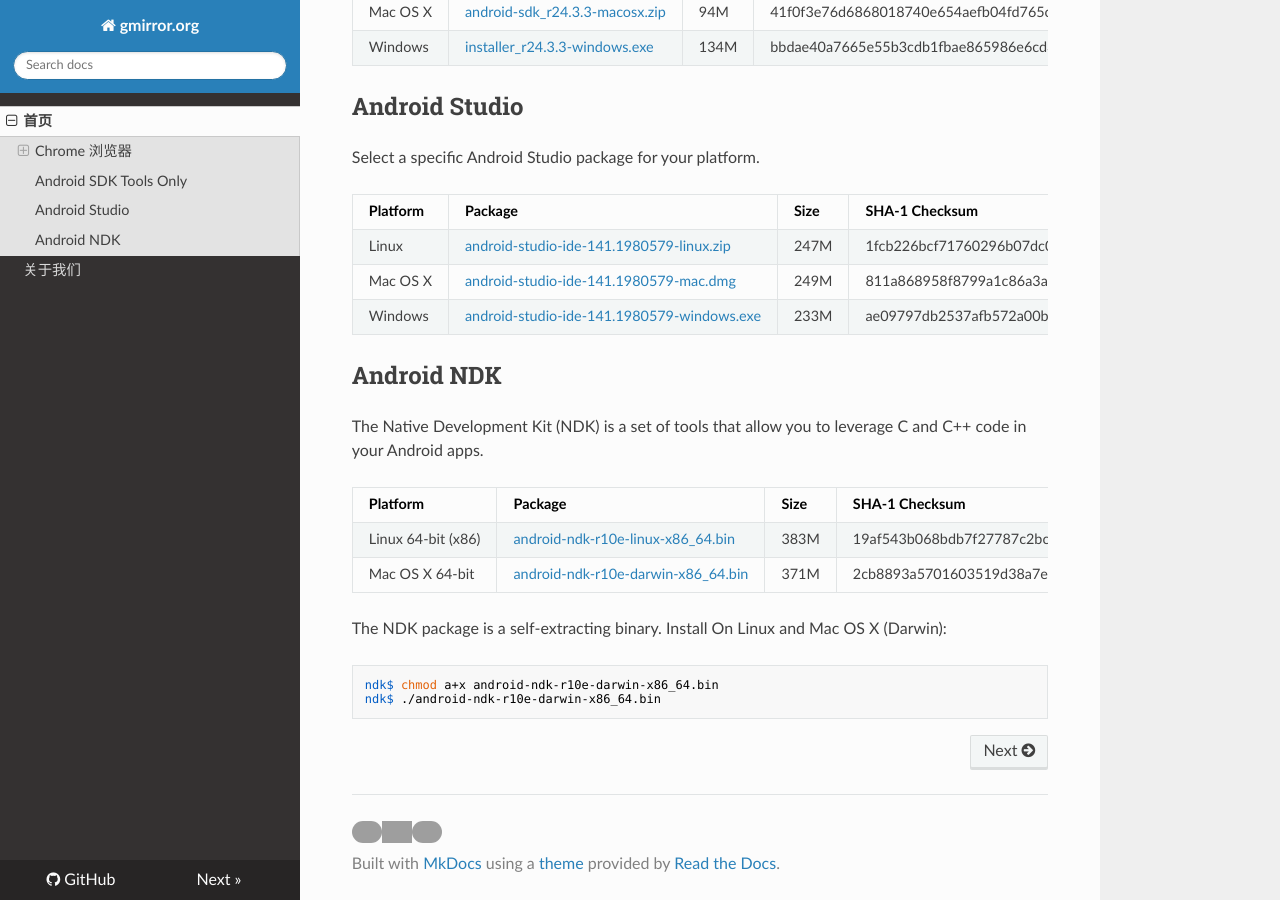
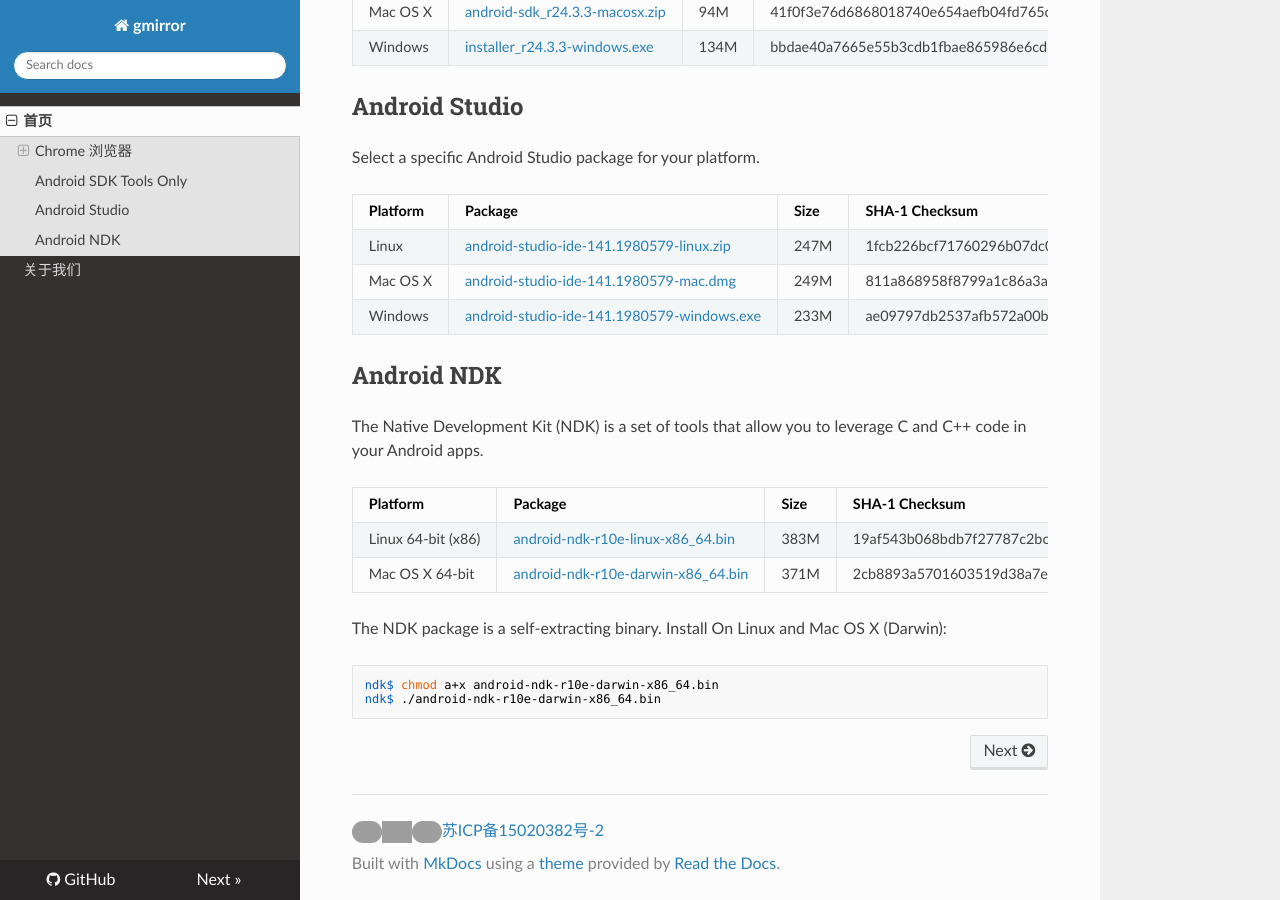
Before and after one commit to sinkcup/gmirror-portal, an MkDocs documentation site: the page built from docs/index.md, in a window 1280 px wide and 900 px high, scrolled down 853 px. Built offline with MkDocs 1.6.1, drawn with Linux system fonts in a browser that asks for light colours; nearby versions of some CDN libraries; old or Windows-style settings are respelled for this version of MkDocs; grey boxes are pictures that could not be loaded.

Commit message:
add china bei an number

```diff
--- a/mkdocs.yml
+++ b/mkdocs.yml
@@ -1,4 +1,4 @@
-site_name: gmirror.org
+site_name: gmirror
 pages:
 - 首页: index.md
 - 关于我们: about.md
@@ -6,7 +6,7 @@ theme: readthedocs
 repo_url: https://github.com/sinkcup/gmirror
 site_favicon: favicon.ico
 google_analytics: ['UA-17660684-8', 'gmirror.org']
-copyright: <a title="Coding.net代码托管" href="https://coding.net/register" target="_blank"><img style="border-radius:30px;background:#fff;" height="30" width="30" src="https://coding.net/static/adddcfb37896b41779bc0976326cd798.png" alt="coding.net" /></a><a title="daocloud.io持续集成" href="https://daocloud.io/" target="_blank"><img height="30" width="30" src="http://open.daocloud.io/assets/img/circle-brush.png?v=8d13291156" alt="daocloud.io" /></a><a title="帮助我们：点击注册七牛，本站将获得流量" href="https://portal.qiniu.com/signup?code=3lafkpsz7yes1" target="_blank"><img style="border-radius:30px;background:#fff;" width="30" src="http://assets.qiniu.com/qiniu-55x41.png" alt="七牛云储存" /></a>
+copyright: <a title="Coding.net代码托管" href="https://coding.net/register" target="_blank"><img style="border-radius:30px;background:#fff;" height="30" width="30" src="https://coding.net/static/adddcfb37896b41779bc0976326cd798.png" alt="coding.net" /></a><a title="daocloud.io持续集成" href="https://daocloud.io/" target="_blank"><img height="30" width="30" src="http://open.daocloud.io/assets/img/circle-brush.png?v=8d13291156" alt="daocloud.io" /></a><a title="帮助我们：点击注册七牛，本站将获得流量" href="https://portal.qiniu.com/signup?code=3lafkpsz7yes1" target="_blank"><img style="border-radius:30px;background:#fff;" width="30" src="http://assets.qiniu.com/qiniu-55x41.png" alt="七牛云储存" /></a><a rel="nofollow" href="http://www.miitbeian.gov.cn/">苏ICP备15020382号-2</a>
     <script type="text/javascript">
         window.zhuge=window.zhuge||[];window.zhuge.methods="_init debug identify track trackLink trackForm page".split(" ");window.zhuge.factory=function(b){return function(){var a=Array.prototype.slice.call(arguments);a.unshift(b);window.zhuge.push(a);return window.zhuge}};for(var i=0;i<window.zhuge.methods.length;i++){var key=window.zhuge.methods[i];window.zhuge[key]=window.zhuge.factory(key)};window.zhuge.load=function(b,x){if(!document.getElementById("zhuge-js")){var a=document.createElement("script");a.type="text/javascript";a.id="zhuge-js";a.async=!0;a.src="https://zgsdk.37degree.com/zhuge-lastest.min.js";var c=document.getElementsByTagName("script")[0];c.parentNode.insertBefore(a,c);window.zhuge._init(b,x)}};
         window.zhuge.load('86a17a5f139042589ee72d51509c5ecb');
```
